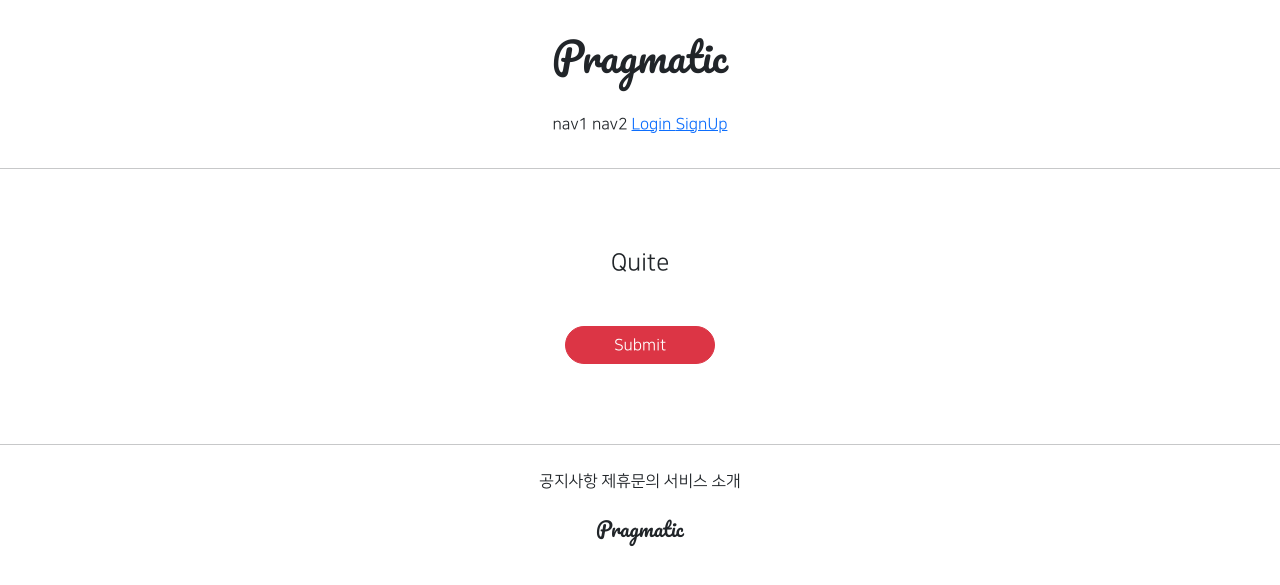
After one commit to tae00909/gis_1, a Django app: page /accounts/delete/1 in a window 1280 px wide. The commit adds this page. Shown: the top 585 px of the page. Run offline with Django 3.2, Linux system fonts and the light colour scheme; tables that the repository leaves empty hold one stand-in row (values such as "Sample post"); parts of the project's set-up code (start-up, migrations or seed data) failed here and were passed over; some libraries are stand-ins or nearby versions.

Commit message:
7/20 3ban class commit 3

```diff
--- /dev/null
+++ b/accountapp/templates/accountapp/delete.html
@@ -0,0 +1,20 @@
+{% extends 'base.html' %}
+
+{% block content %}
+
+    <div class="text-center mw-500 m-auto">
+        <div class="m-5">
+            <h4>Quite</h4>
+        </div>
+        <div>
+            <form action="{% url 'accountapp:delete' pk=target_user.pk %}" method="post">
+                {% csrf_token %}
+                <div class="m-5">
+                    <input type="submit" class="btn btn-danger rounded-pill px-5">
+                </div>
+            </form>
+        </div>
+    </div>
+
+
+{% endblock %}
--- a/accountapp/templates/accountapp/detail.html
+++ b/accountapp/templates/accountapp/detail.html
@@ -17,6 +17,11 @@
                 Update Info
             </a>
         </div>
+        <div>
+            <a href="{% url 'accountapp:delete' pk=target_user.pk %}">
+                Quit
+            </a>
+        </div>
     </div>
 
 
--- a/accountapp/urls.py
+++ b/accountapp/urls.py
@@ -1,7 +1,7 @@
 from django.contrib.auth.views import LoginView, LogoutView
 from django.urls import path
 
-from accountapp.views import hello_world, AccountCreateView, AccountDetailView, AccountUpdateView
+from accountapp.views import hello_world, AccountCreateView, AccountDetailView, AccountUpdateView, AccountDeleteView
 
 app_name = 'accountapp'
 
@@ -18,6 +18,7 @@ urlpatterns = [
     path('create/', AccountCreateView.as_view(), name='create'),
     # <int:pk> pk라는 이름의 숫자를 받는다. -> primary key 약자 이 고유값을 통해서 어떤 account를 받아올지
     path('detail/<int:pk>', AccountDetailView.as_view(), name='detail'),
+    path('update/<int:pk>', AccountUpdateView.as_view(), name='update'),
+    path('delete/<int:pk>', AccountDeleteView.as_view(), name='delete'),
 
-    path('update/<int:pk>', AccountUpdateView.as_view(), name='update'),
 ]
--- a/accountapp/views.py
+++ b/accountapp/views.py
@@ -7,7 +7,7 @@ from django.shortcuts import render
 
 # request에 요청관련 메서드가 다 들어가 있다
 from django.urls import reverse, reverse_lazy
-from django.views.generic import CreateView, DetailView, UpdateView
+from django.views.generic import CreateView, DetailView, UpdateView, DeleteView
 
 from accountapp.models import NewModel
 
@@ -34,21 +34,29 @@ def hello_world(request):
         data_list = NewModel.objects.all()
         return render(request, 'accountapp/hello_world.html',
                       context={'data_list': data_list})
-
+#C
 class AccountCreateView(CreateView):
     model = User
     form_class = UserCreationForm
     success_url = reverse_lazy('accountapp:hello_world')
     template_name = 'accountapp/create.html'
 
+#R
 class AccountDetailView(DetailView):
     model = User
-    context_object_name = 'target_user'
+    context_object_name = 'target_user' # 해당 객체에 어떻게 접근할 것인지
     template_name = 'accountapp/detail.html'
-
+#U
 class AccountUpdateView(UpdateView):
     model = User
     form_class = UserCreationForm
     context_object_name = 'target_user'
+    success_url = reverse_lazy('accountapp:hello_world') # url 성공시 어디로 이동
+    template_name = 'accountapp/update.html'
+
+#D
+class AccountDeleteView(DeleteView):
+    model = User
+    context_object_name = 'target_user'
     success_url = reverse_lazy('accountapp:hello_world')
-    template_name = 'accountapp/update.html'
+    template_name = 'accountapp/delete.html'
```
